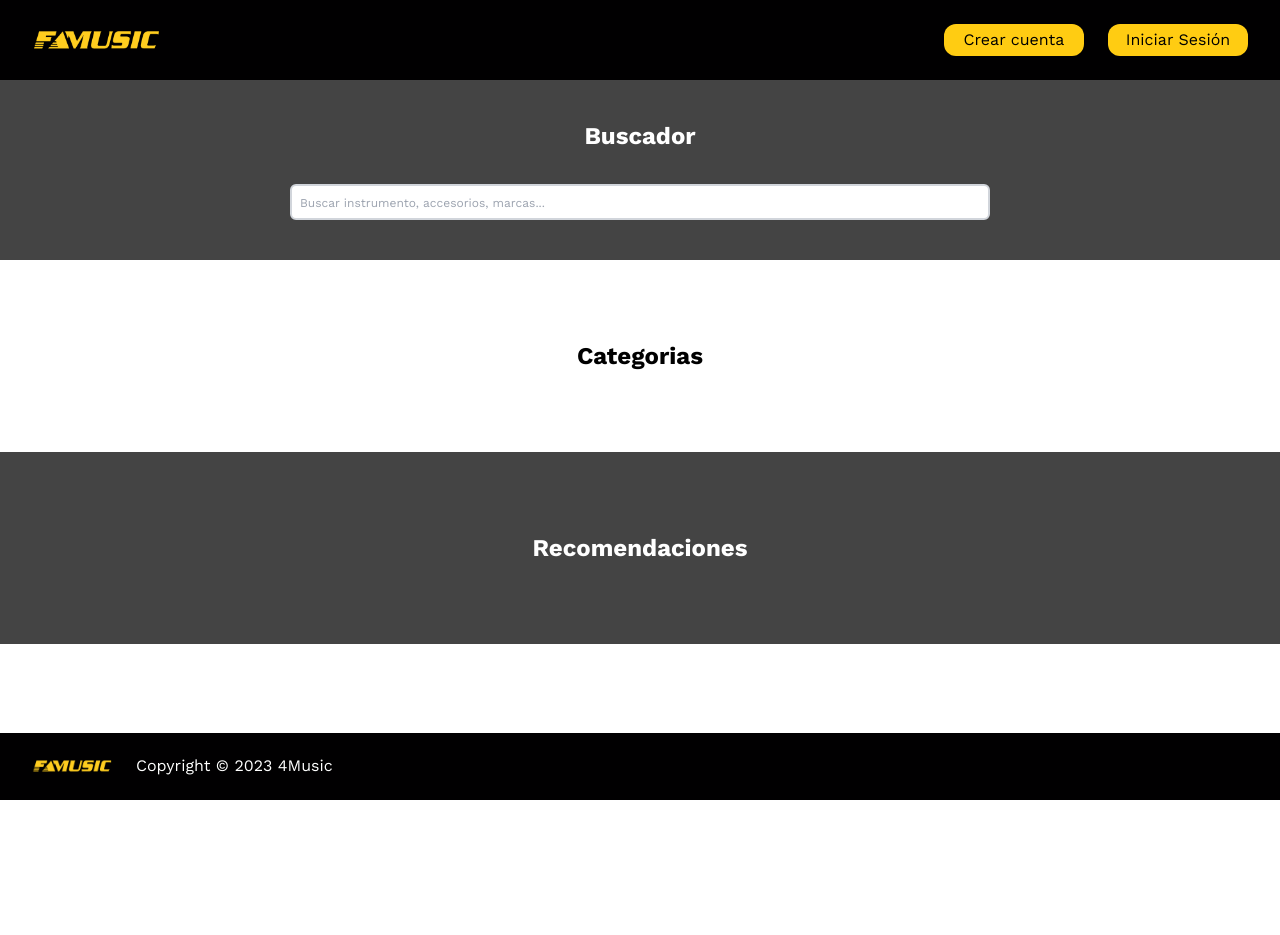
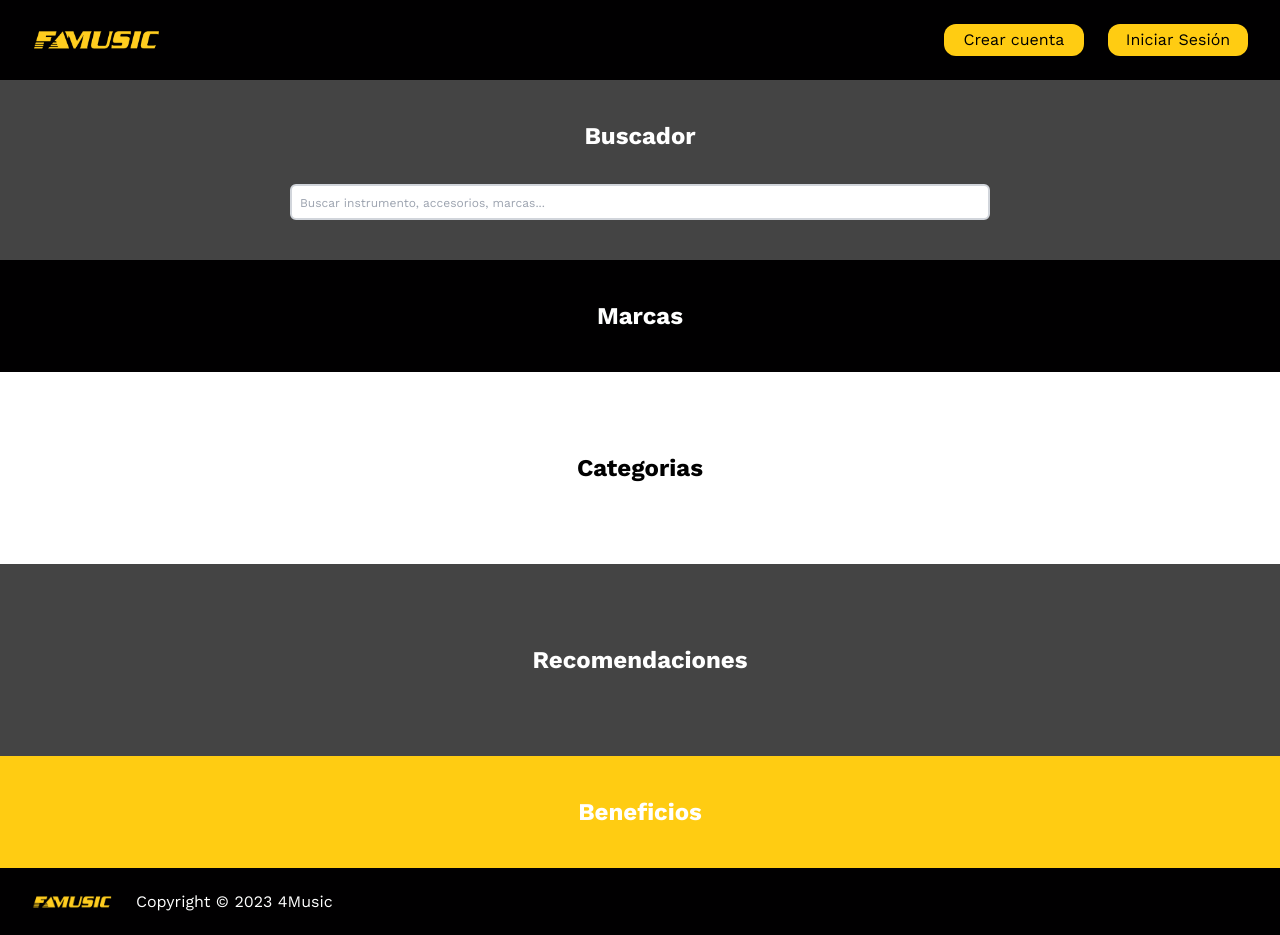
Before and after one commit to andrespbt/ProyectoIntegrador-E4, a React (Vite) app: page /home in a window 1280 px wide. Before the commit the page ends 800 px from the top, so only its background shows below. Built offline with nearby package versions, Linux system fonts and the light colour scheme.

Commit message:
brands and benefits sections added

```diff
--- a/src/pages/Home.jsx
+++ b/src/pages/Home.jsx
@@ -15,6 +15,12 @@ export const Home = () => {
         </div>
       </section>
 
+      {/* Brands section */}
+      <section className="py-10 text-center bg-mainBlack">
+        <h2 className="text-2xl font-bold text-white">Marcas</h2>
+
+      </section>
+
       {/* Category section */}
 
       <section className="py-20 text-center">
@@ -25,6 +31,12 @@ export const Home = () => {
       <section  className="py-20 text-center bg-darkGray">
         <h2 className="text-2xl font-bold text-white">Recomendaciones</h2>
       </section>
+
+
+      {/* Benefits section */}
+      <section className="py-10 text-center bg-mainYellow">
+        <h2 className="text-2xl font-bold text-white">Beneficios</h2>
+      </section>
     </div>
   );
 };
```
